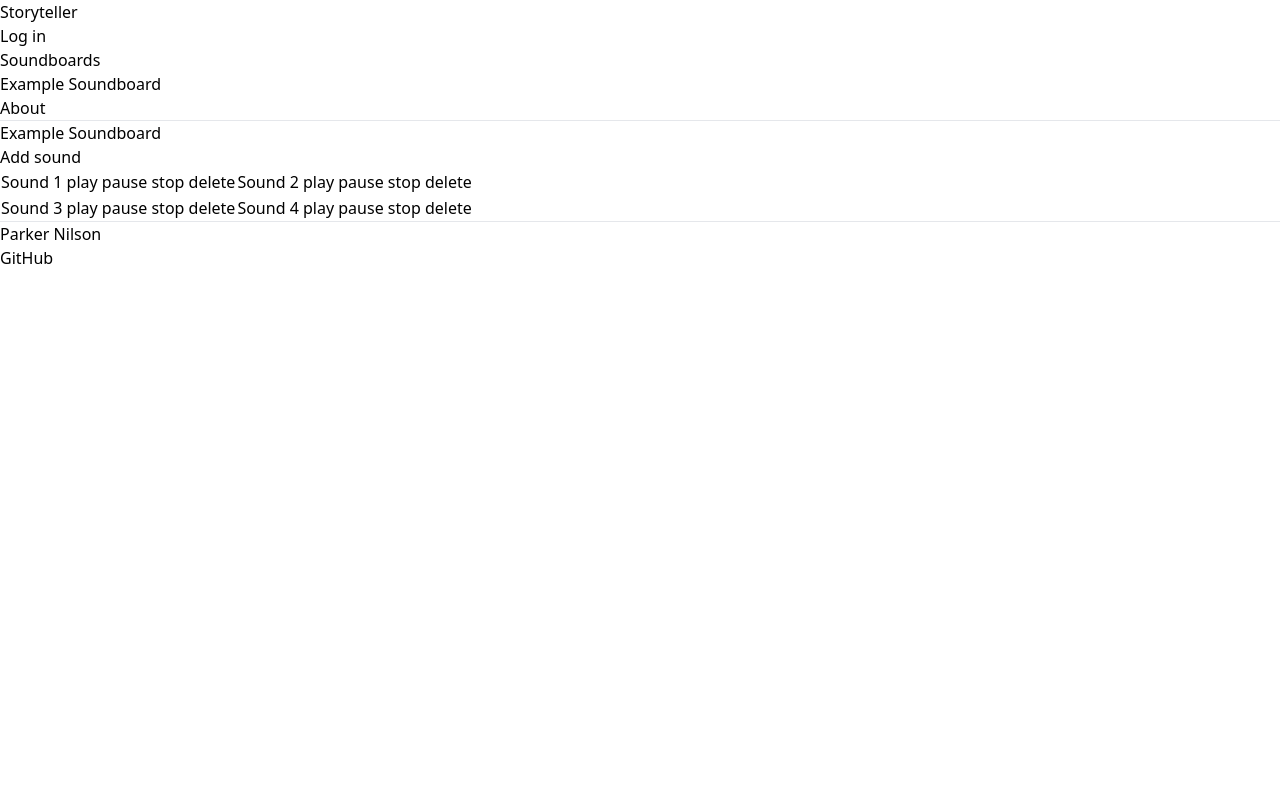
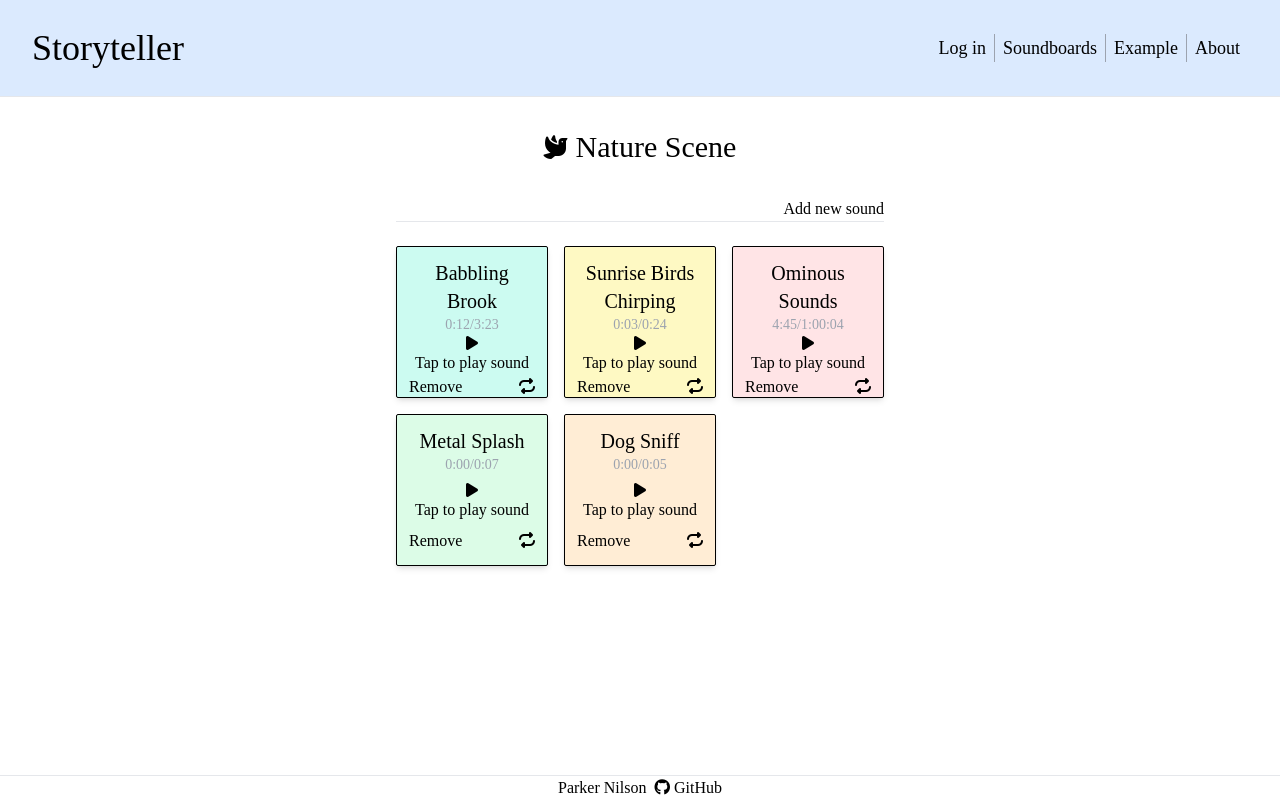
Before and after one commit to parkernilson/cs260-startup, a plain HTML site: page soundboard1.html in a window 1280 px wide. Drawn offline with Linux system fonts and the light colour scheme; a web font is replaced by a local one.

Commit message:
set up css for about and example board

```diff
--- a/soundboard1.html
+++ b/soundboard1.html
@@ -1,11 +1,12 @@
 <!DOCTYPE html>
-<html lang="en">
+<html class="h-full" lang="en">
   <head>
     <meta charset="UTF-8" />
     <!-- Tell browsers not to scale the viewport automatically -->
     <meta name="viewport" content="width=device-width, initial-scale=1.0" />
     <title>Storyteller</title>
     <link rel="icon" href="favicon.ico" />
+    <link rel="stylesheet" href="main.css" />
     <link rel="stylesheet" href="https://use.typekit.net/nnz5oac.css">
     <script src="https://kit.fontawesome.com/0096c0936f.js" crossorigin="anonymous"></script>
     <script src="tailwindcss.js"></script>
@@ -20,82 +21,161 @@
       }
     </script>
   </head>
-  <body>
-    <header>
-      <h1>Storyteller</h1>
+  <body class="h-full flex flex-col">
+    <header class="
+      flex justify-between items-center text-4xl bg-blue-100
+      h-24 px-8
+    ">
+      <h1 class="font-display">Storyteller</h1>
 
       <nav>
-        <menu>
-          <li><a href="index.html">Log in</a></li>
-          <li><a href="soundboards.html">Soundboards</a></li>
-          <li><a href="soundboard1.html">Example Soundboard</a></li>
-          <li><a href="about.html">About</a></li>
+        <menu class="
+          flex justify-between flex-wrap
+          text-lg
+        ">
+          <li class="mx-2"><a href="index.html">Log in</a></li>
+          <span class="w-0 border-l border-gray-400"></span>
+          <li class="mx-2"><a href="soundboards.html">Soundboards</a></li>
+          <span class="w-0 border-l border-gray-400"></span>
+          <li class="mx-2"><a href="soundboard1.html">Example</a></li>
+          <span class="w-0 border-l border-gray-400"></span>
+          <li class="mx-2"><a href="about.html">About</a></li>
         </menu>
       </nav>
 
-      <hr />
     </header>
+    <hr />
 
-    <main>
-      <h1>Example Soundboard</h1>
-      <button>Add sound</button>
-      <table>
-        <tr>
-          <td>
-            <button>
-              <div>
-                <h2>Sound 1</h2>
-              </div>
-            </button>
-            <button>play</button>
-            <button>pause</button>
-            <button>stop</button>
-            <button>delete</button>
-          </td>
-          <td>
-            <button>
-              <div>
-                <h2>Sound 2</h2>
-              </div>
-            </button>
-            <button>play</button>
-            <button>pause</button>
-            <button>stop</button>
-            <button>delete</button>
-          </td>
-        </tr>
-        <tr>
-          <td>
-            <button>
-              <div>
-                <h2>Sound 3</h2>
-              </div>
-            </button>
-            <button>play</button>
-            <button>pause</button>
-            <button>stop</button>
-            <button>delete</button>
-          </td>
-          <td>
-            <button>
-              <div>
-                <h2>Sound 4</h2>
-              </div>
-            </button>
-            <button>play</button>
-            <button>pause</button>
-            <button>stop</button>
-            <button>delete</button>
-          </td>
-        </tr>
-      </table>
+    <main class="flex-1 flex flex-col items-center">
+      <!-- Center column -->
+      <div class="w-full max-w-lg flex flex-col px-3">
+        <div class="flex items-center self-center">
+          <i class="fa-solid fa-dove fa-xl mr-2"></i>
+          <h1 class="
+            font-display text-3xl font-light my-8
+            self-center
+          ">Nature Scene</h1>
+        </div>
+        <button class="self-end">Add new sound</button>
+        <hr class="mb-6"/>
+
+        <!-- Card grid -->
+        <div class="
+          grid grid-cols-2 sm:grid-cols-3 gap-4
+        ">
+          <!-- Card 1 -->
+          <div class="
+            border border-black shadow-md rounded-sm
+            flex flex-col items-center cursor-pointer
+            w-full h-full aspect-square p-3
+            bg-teal-100
+          ">
+            <h2 class="text-xl text-center">Babbling Brook</h2>
+            <p class="text-sm text-gray-400">0:12/3:23</p>
+            <div class="flex-1 flex flex-col justify-center items-center">
+              <i class="fa-solid fa-play"></i>
+              <p>Tap to play sound</p>
+            </div>
+            <!-- Bottom row -->
+            <div class="flex w-full justify-between items-center">
+              <button>Remove</button>
+              <button><i class="fa-solid fa-repeat"></i></button>
+            </div>
+          </div>
+
+          <!-- Card 2 -->
+          <div class="
+            border border-black shadow-md rounded-sm
+            flex flex-col items-center cursor-pointer
+            w-full h-full aspect-square p-3
+            bg-yellow-100
+          ">
+            <h2 class="text-xl text-center">Sunrise Birds Chirping</h2>
+            <p class="text-sm text-gray-400">0:03/0:24</p>
+            <div class="flex-1 flex flex-col justify-center items-center">
+              <i class="fa-solid fa-play"></i>
+              <p>Tap to play sound</p>
+            </div>
+            <!-- Bottom row -->
+            <div class="flex w-full justify-between items-center">
+              <button>Remove</button>
+              <button><i class="fa-solid fa-repeat"></i></button>
+            </div>
+          </div>
+
+          <!-- Card 3 -->
+          <div class="
+            border border-black shadow-md rounded-sm
+            flex flex-col items-center cursor-pointer
+            w-full h-full aspect-square p-3
+            bg-rose-100
+          ">
+            <h2 class="text-xl text-center">Ominous Sounds</h2>
+            <p class="text-sm text-gray-400">4:45/1:00:04</p>
+            <div class="flex-1 flex flex-col justify-center items-center">
+              <i class="fa-solid fa-play"></i>
+              <p>Tap to play sound</p>
+            </div>
+            <!-- Bottom row -->
+            <div class="flex w-full justify-between items-center">
+              <button>Remove</button>
+              <button><i class="fa-solid fa-repeat"></i></button>
+            </div>
+          </div>
+
+          <!-- Card 4 -->
+          <div class="
+            border border-black shadow-md rounded-sm
+            flex flex-col items-center cursor-pointer
+            w-full h-full aspect-square p-3
+            bg-green-100
+          ">
+            <h2 class="text-xl text-center">Metal Splash</h2>
+            <p class="text-sm text-gray-400">0:00/0:07</p>
+            <div class="flex-1 flex flex-col justify-center items-center">
+              <i class="fa-solid fa-play"></i>
+              <p>Tap to play sound</p>
+            </div>
+            <!-- Bottom row -->
+            <div class="flex w-full justify-between items-center">
+              <button>Remove</button>
+              <button><i class="fa-solid fa-repeat"></i></button>
+            </div>
+          </div>
+
+          <!-- Card 5 -->
+          <div class="
+          border border-black shadow-md rounded-sm
+          flex flex-col items-center cursor-pointer
+          w-full h-full aspect-square p-3
+          bg-orange-100
+          ">
+            <h2 class="text-xl text-center">Dog Sniff</h2>
+            <p class="text-sm text-gray-400">0:00/0:05</p>
+            <div class="flex-1 flex flex-col justify-center items-center">
+              <i class="fa-solid fa-play"></i>
+              <p>Tap to play sound</p>
+            </div>
+            <!-- Bottom row -->
+            <div class="flex w-full justify-between items-center">
+              <button>Remove</button>
+              <button><i class="fa-solid fa-repeat"></i></button>
+            </div>
+          </div>
+
+        </div>
+      </div>
     </main>
 
     <footer>
       <hr />
-      <span class="text-reset">Parker Nilson</span>
-      <br />
-      <a href="https://github.com/parkernilson">GitHub</a>
+      <div class="flex justify-center items-center">
+        <span class="text-reset mr-2">Parker Nilson</span>
+        <a href="https://github.com/parkernilson">
+          <i class="fa-brands fa-github"></i>
+          GitHub
+        </a>
+      </div>
     </footer>
   </body>
 </html>
```
Also changed, not shown: about.html (+42 -21 lines), soundboards.html (+13 -12 lines).
